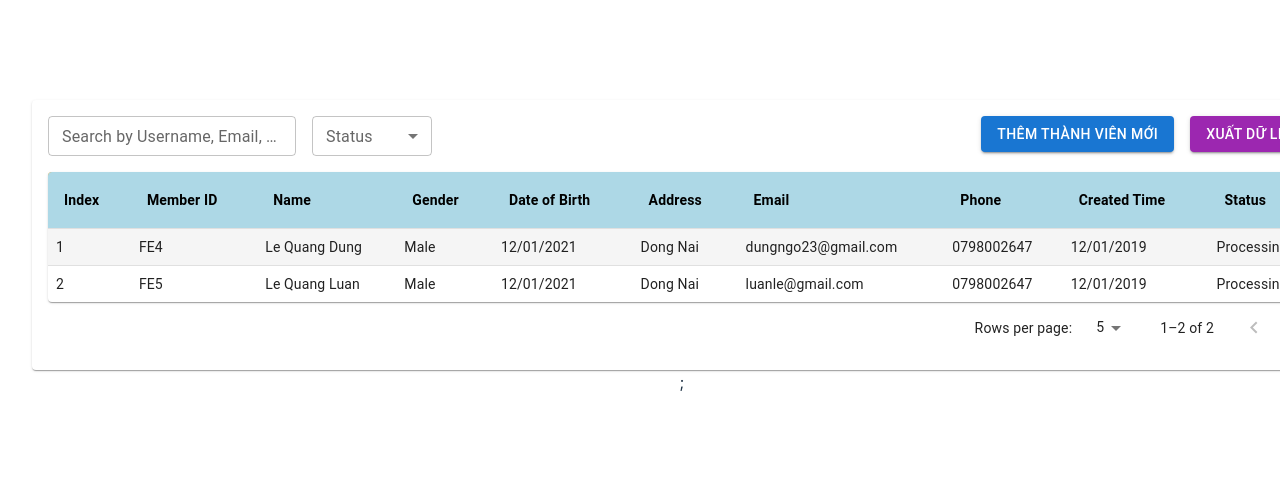
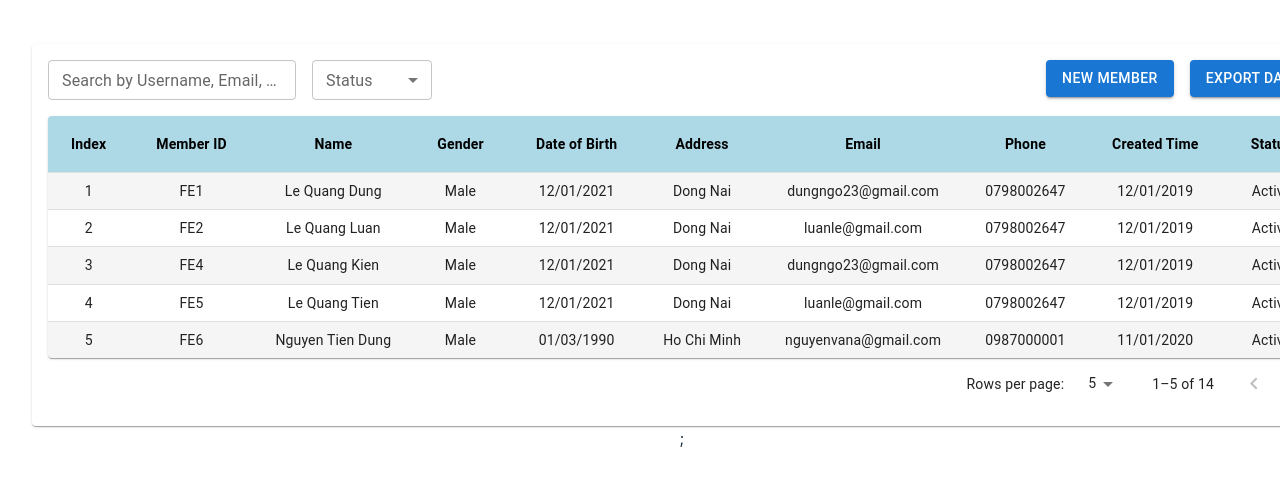
Before and after one commit to SWD392-GoodsExchange/Frontend, a React (Vite) app: page / in a window 1280 px wide. Shown: the part 153-638 px from the top of the page. Built offline with nearby package versions, Linux system fonts and the light colour scheme.

Commit message:
manager update

```diff
--- a/src/components/manager/manageMember.tsx
+++ b/src/components/manager/manageMember.tsx
@@ -22,13 +22,15 @@ import { Member } from "../../interfaces/memberResponse";
 
 const StyledTableCell = styled(TableCell)(({ theme }) => ({
   [`&.MuiTableCell-head`]: {
-    backgroundColor: "lightblue", // Đổi màu cam tại đây
+    backgroundColor: "lightblue",
     color: theme.palette.common.black,
     fontWeight: "bold",
+    textAlign: "center", // Center align header cells
   },
   [`&.MuiTableCell-body`]: {
     fontSize: 14,
     padding: "8px",
+    textAlign: "center", // Center align body cells
   },
 }));
 
@@ -36,7 +38,6 @@ const StyledTableRow = styled(TableRow)(({ theme }) => ({
   "&:nth-of-type(odd)": {
     backgroundColor: theme.palette.action.hover,
   },
-  // hide last border
   "&:last-child td, &:last-child th": {
     border: 0,
   },
@@ -45,7 +46,7 @@ const StyledTableRow = styled(TableRow)(({ theme }) => ({
 const ManageMember = () => {
   const [members, setMembers] = useState<Member[]>([
     {
-      FeID: "FE4",
+      FeID: "FE1",
       RoleID: 1,
       Username: "Le Quang Dung",
       Password: "12345",
@@ -55,10 +56,10 @@ const ManageMember = () => {
       Email: "dungngo23@gmail.com",
       Phone: "0798002647",
       CreatedTime: "12/01/2019",
-      Status: "Processing",
+      Status: "Active",
     },
     {
-      FeID: "FE5",
+      FeID: "FE2",
       RoleID: 2,
       Username: "Le Quang Luan",
       Password: "12345",
@@ -68,9 +69,164 @@ const ManageMember = () => {
       Email: "luanle@gmail.com",
       Phone: "0798002647",
       CreatedTime: "12/01/2019",
-      Status: "Processing",
+      Status: "Active",
     },
-    // Add more members as needed
+    {
+      FeID: "FE4",
+      RoleID: 1,
+      Username: "Le Quang Kien",
+      Password: "12345",
+      Dob: "12/01/2021",
+      Address: "Dong Nai",
+      Gender: "Male",
+      Email: "dungngo23@gmail.com",
+      Phone: "0798002647",
+      CreatedTime: "12/01/2019",
+      Status: "Active",
+    },
+    {
+      FeID: "FE5",
+      RoleID: 2,
+      Username: "Le Quang Tien",
+      Password: "12345",
+      Dob: "12/01/2021",
+      Address: "Dong Nai",
+      Gender: "Male",
+      Email: "luanle@gmail.com",
+      Phone: "0798002647",
+      CreatedTime: "12/01/2019",
+      Status: "Active",
+    },
+    {
+      FeID: "FE6",
+      RoleID: 3,
+      Username: "Nguyen Tien Dung",
+      Password: "12345",
+      Dob: "01/03/1990",
+      Address: "Ho Chi Minh",
+      Gender: "Male",
+      Email: "nguyenvana@gmail.com",
+      Phone: "0987000001",
+      CreatedTime: "11/01/2020",
+      Status: "Active",
+    },
+    {
+      FeID: "FE7",
+      RoleID: 4,
+      Username: "Nguyen Tien Luan",
+      Password: "12345",
+      Dob: "04/05/1985",
+      Address: "Ha Noi",
+      Gender: "Female",
+      Email: "tranthib@gmail.com",
+      Phone: "0987000002",
+      CreatedTime: "10/01/2020",
+      Status: "Active",
+    },
+    {
+      FeID: "FE8",
+      RoleID: 2,
+      Username: "Pham Huy Kien",
+      Password: "12345",
+      Dob: "12/12/1988",
+      Address: "Da Nang",
+      Gender: "Male",
+      Email: "phamvanc@gmail.com",
+      Phone: "0987000003",
+      CreatedTime: "09/01/2020",
+      Status: "Inactive",
+    },
+    {
+      FeID: "FE9",
+      RoleID: 1,
+      Username: "Ngo Tan Tien",
+      Password: "12345",
+      Dob: "22/07/1992",
+      Address: "Hai Phong",
+      Gender: "Female",
+      Email: "hoangthid@gmail.com",
+      Phone: "0987000004",
+      CreatedTime: "08/01/2020",
+      Status: "Active",
+    },
+    {
+      FeID: "FE10",
+      RoleID: 3,
+      Username: "Nguyen Hoang Huy",
+      Password: "12345",
+      Dob: "30/06/1995",
+      Address: "Can Tho",
+      Gender: "Male",
+      Email: "vuvane@gmail.com",
+      Phone: "0987000005",
+      CreatedTime: "07/01/2020",
+      Status: "Inactive",
+    },
+    {
+      FeID: "FE11",
+      RoleID: 4,
+      Username: "Nguyen Kien Dung",
+      Password: "12345",
+      Dob: "14/02/1993",
+      Address: "Quang Ninh",
+      Gender: "Female",
+      Email: "lethif@gmail.com",
+      Phone: "0987000006",
+      CreatedTime: "06/01/2020",
+      Status: "Active",
+    },
+    {
+      FeID: "FE12",
+      RoleID: 2,
+      Username: "Tran Thi Thy",
+      Password: "12345",
+      Dob: "19/11/1986",
+      Address: "Vung Tau",
+      Gender: "Male",
+      Email: "tranvang@gmail.com",
+      Phone: "0987000007",
+      CreatedTime: "05/01/2020",
+      Status: "Inactive",
+    },
+    {
+      FeID: "FE13",
+      RoleID: 1,
+      Username: "Nguyen Thi Thy",
+      Password: "12345",
+      Dob: "25/09/1987",
+      Address: "Da Lat",
+      Gender: "Female",
+      Email: "nguyenthih@gmail.com",
+      Phone: "0987000008",
+      CreatedTime: "04/01/2020",
+      Status: "Active",
+    },
+    {
+      FeID: "FE14",
+      RoleID: 3,
+      Username: "Pham Van Van",
+      Password: "12345",
+      Dob: "18/10/1991",
+      Address: "Hue",
+      Gender: "Male",
+      Email: "phamvani@gmail.com",
+      Phone: "0987000009",
+      CreatedTime: "03/01/2020",
+      Status: "Inactive",
+    },
+    {
+      FeID: "FE15",
+      RoleID: 4,
+      Username: "Pham Thi Thy",
+      Password: "12345",
+      Dob: "11/08/1994",
+      Address: "Binh Dinh",
+      Gender: "Female",
+      Email: "tranthij@gmail.com",
+      Phone: "0987000010",
+      CreatedTime: "02/01/2020",
+      Status: "Active",
+    },
   ]);
 
   const [searchKeyword, setSearchKeyword] = useState<string>("");
@@ -97,13 +253,9 @@ const ManageMember = () => {
     setPage(0);
   };
 
-  const handleAddMember = () => {
-    // Logic to add a new member
-  };
+  const handleAddMember = () => {};
 
-  const handleExportData = () => {
-    // Logic to export data
-  };
+  const handleExportData = () => {};
 
   // Filter members based on search keyword and status
   const filteredMembers = members.filter((member) => {
@@ -112,7 +264,6 @@ const ManageMember = () => {
     const emailLower = member.Email.toLowerCase();
     const phone = member.Phone;
 
-    // Check if member matches search keyword and status filter
     return (
       (usernameLower.includes(keyword) ||
         emailLower.includes(keyword) ||
@@ -121,7 +272,6 @@ const ManageMember = () => {
     );
   });
 
-  // Get the members to display on the current page
   const displayedMembers = filteredMembers.slice(
     page * rowsPerPage,
     page * rowsPerPage + rowsPerPage
@@ -129,7 +279,6 @@ const ManageMember = () => {
 
   return (
     <Box sx={{ padding: 2 }}>
-      {/* Controls */}
       <Box
         sx={{
           marginBottom: 2,
@@ -155,7 +304,6 @@ const ManageMember = () => {
               sx={{ minWidth: 120 }}
             >
               <MenuItem value="">All</MenuItem>
-              <MenuItem value="Processing">Processing</MenuItem>
               <MenuItem value="Active">Active</MenuItem>
               <MenuItem value="Inactive">Inactive</MenuItem>
             </Select>
@@ -164,37 +312,31 @@ const ManageMember = () => {
         <Box>
           <Button
             variant="contained"
-            color="primary"
             sx={{ marginRight: 2 }}
             onClick={handleAddMember}
           >
-            Thêm thành viên mới
+            New member
           </Button>
-          <Button
-            variant="contained"
-            color="secondary"
-            onClick={handleExportData}
-          >
-            Xuất dữ liệu
+          <Button variant="contained" onClick={handleExportData}>
+            Export Data
           </Button>
         </Box>
       </Box>
 
-      {/* Table of Members */}
       <TableContainer component={Paper} sx={{ maxHeight: "50vh" }}>
         <Table stickyHeader sx={{ minWidth: 650 }} aria-label="simple table">
           <TableHead>
-            <TableRow sx={{ backgroundColor: "#FFA500" }}>
+            <TableRow>
               <StyledTableCell>Index</StyledTableCell>
               <StyledTableCell>Member ID</StyledTableCell>
-              <StyledTableCell align="left">Name</StyledTableCell>
-              <StyledTableCell align="left">Gender</StyledTableCell>
-              <StyledTableCell align="left">Date of Birth</StyledTableCell>
-              <StyledTableCell align="left">Address</StyledTableCell>
-              <StyledTableCell align="left">Email</StyledTableCell>
-              <StyledTableCell align="left">Phone</StyledTableCell>
-              <StyledTableCell align="left">Created Time</StyledTableCell>
-              <StyledTableCell align="left">Status</StyledTableCell>
+              <StyledTableCell>Name</StyledTableCell>
+              <StyledTableCell>Gender</StyledTableCell>
+              <StyledTableCell>Date of Birth</StyledTableCell>
+              <StyledTableCell>Address</StyledTableCell>
+              <StyledTableCell>Email</StyledTableCell>
+              <StyledTableCell>Phone</StyledTableCell>
+              <StyledTableCell>Created Time</StyledTableCell>
+              <StyledTableCell>Status</StyledTableCell>
             </TableRow>
           </TableHead>
           <TableBody>
@@ -206,25 +348,20 @@ const ManageMember = () => {
                 <StyledTableCell component="th" scope="row">
                   {member.FeID}
                 </StyledTableCell>
-                <StyledTableCell align="left">
-                  {member.Username}
-                </StyledTableCell>
-                <StyledTableCell align="left">{member.Gender}</StyledTableCell>
-                <StyledTableCell align="left">{member.Dob}</StyledTableCell>
-                <StyledTableCell align="left">{member.Address}</StyledTableCell>
-                <StyledTableCell align="left">{member.Email}</StyledTableCell>
-                <StyledTableCell align="left">{member.Phone}</StyledTableCell>
-                <StyledTableCell align="left">
-                  {member.CreatedTime}
-                </StyledTableCell>
-                <StyledTableCell align="left">{member.Status}</StyledTableCell>
+                <StyledTableCell>{member.Username}</StyledTableCell>
+                <StyledTableCell>{member.Gender}</StyledTableCell>
+                <StyledTableCell>{member.Dob}</StyledTableCell>
+                <StyledTableCell>{member.Address}</StyledTableCell>
+                <StyledTableCell>{member.Email}</StyledTableCell>
+                <StyledTableCell>{member.Phone}</StyledTableCell>
+                <StyledTableCell>{member.CreatedTime}</StyledTableCell>
+                <StyledTableCell>{member.Status}</StyledTableCell>
               </StyledTableRow>
             ))}
           </TableBody>
         </Table>
       </TableContainer>
 
-      {/* Pagination Controls */}
       <TablePagination
         rowsPerPageOptions={[5, 10, 25]}
         component="div"
```
